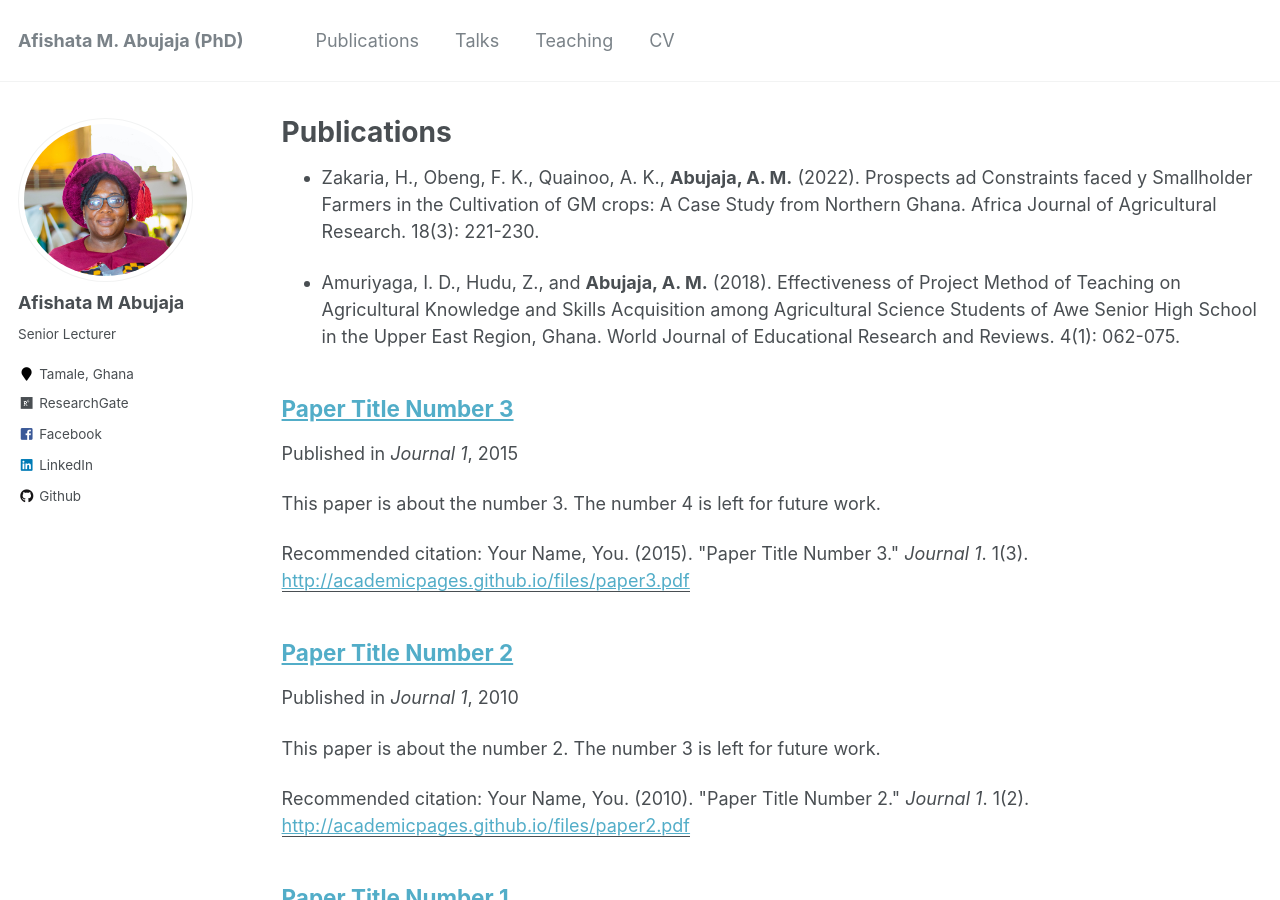
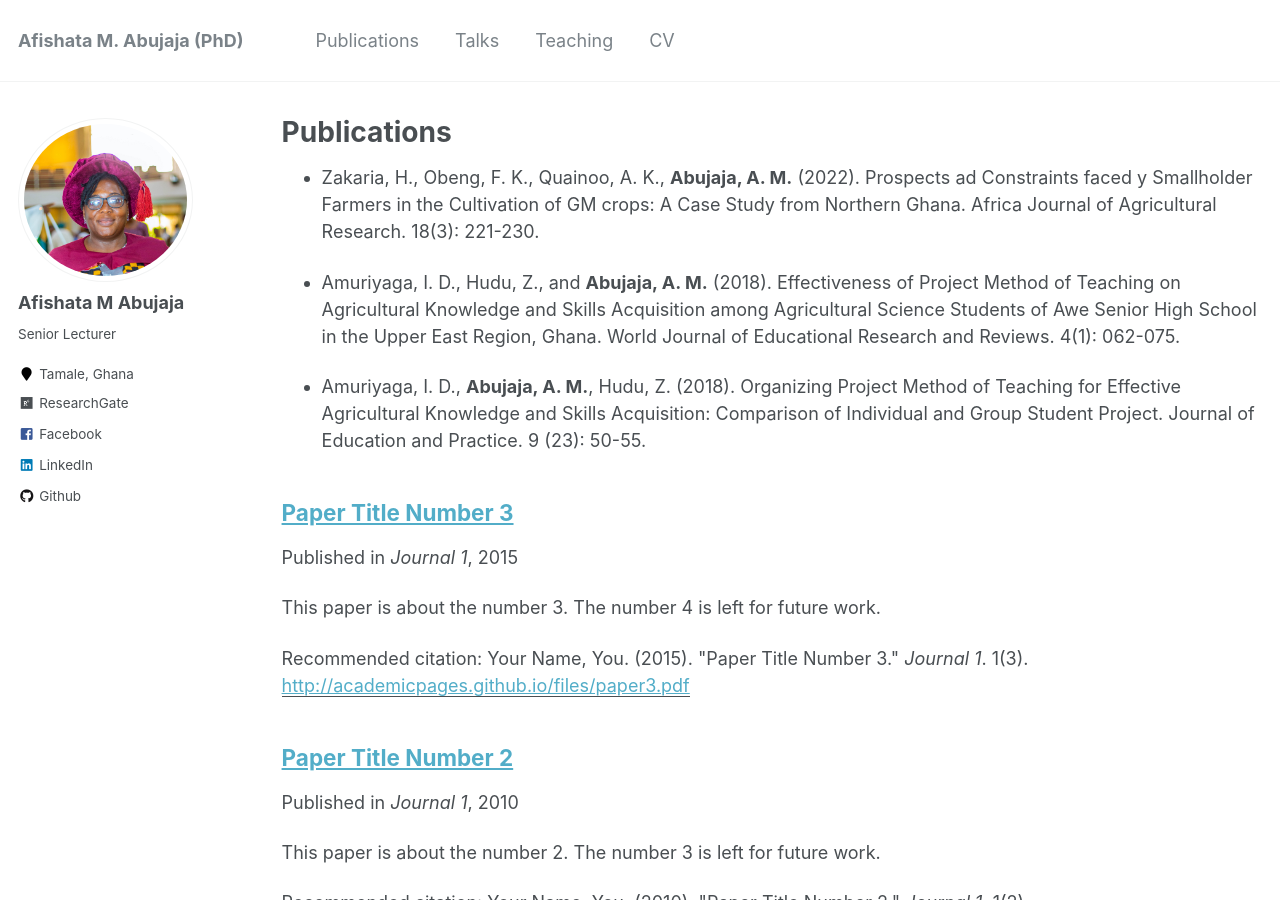
Before and after one commit to Abujaja93/abujaja, a Jekyll site: the page built from _pages/publications.md, in a window 1280 px wide and 900 px high. Built offline with Jekyll 4.4.1, drawn with Linux system fonts in a browser that asks for light colours.

Commit message:
Update publications.md

```diff
--- a/_pages/publications.md
+++ b/_pages/publications.md
@@ -8,6 +8,8 @@ author_profile: true
 * Zakaria, H., Obeng, F. K., Quainoo, A. K., **Abujaja, A. M.** (2022). Prospects ad Constraints faced y Smallholder Farmers in the Cultivation of GM crops: A Case Study from Northern Ghana. Africa Journal of Agricultural Research. 18(3): 221-230.
 
 * Amuriyaga, I. D., Hudu, Z., and **Abujaja, A. M.** (2018). Effectiveness of Project Method of Teaching on Agricultural Knowledge and Skills Acquisition among Agricultural Science Students of Awe Senior High School in the Upper East Region, Ghana. World Journal of Educational Research and Reviews. 4(1): 062-075.
+
+* Amuriyaga, I. D., **Abujaja, A. M.**, Hudu, Z. (2018). Organizing Project Method of Teaching for Effective Agricultural Knowledge and Skills Acquisition: Comparison of Individual and Group Student Project. Journal of Education and Practice. 9 (23): 50-55.
 
 
 
```
